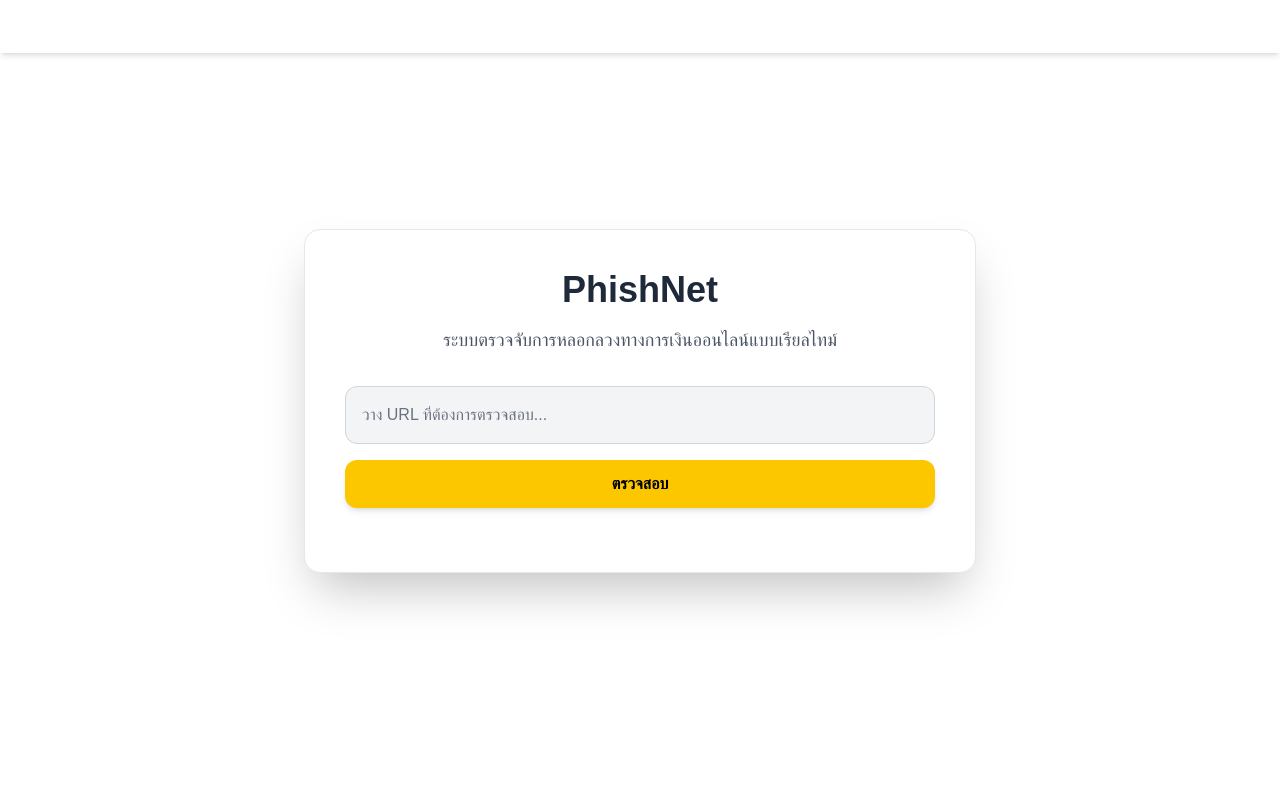
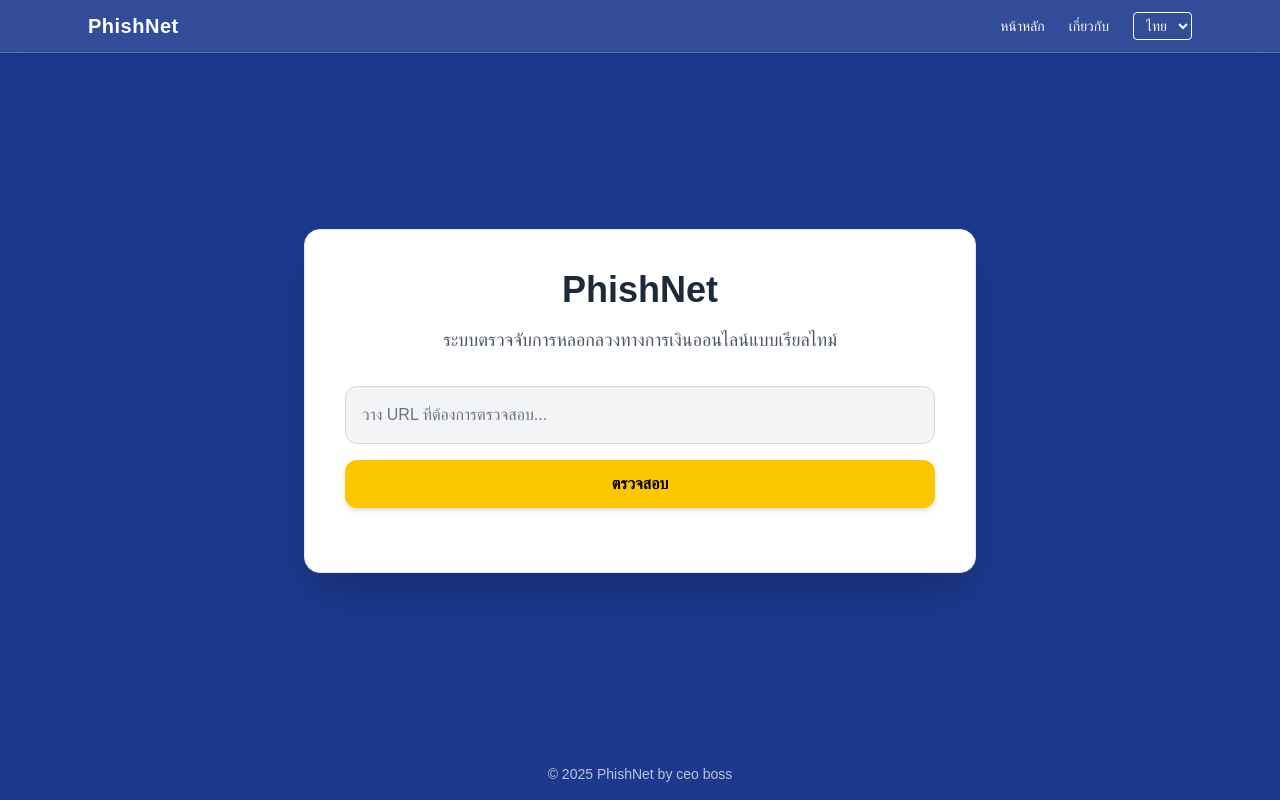
Before and after one commit to naruebet2551/phishnet, a Next.js app: page / in a window 1280 px wide. Built offline with nearby package versions, Linux system fonts and the light colour scheme.

Commit message:
แก้หน้า page.js

```diff
--- a/src/app/page.js
+++ b/src/app/page.js
@@ -128,8 +128,8 @@ export default function Home() {
   };
 
   return (
-    <main className="relative z-10 min-h-screen flex flex-col items-center justify-center overflow-hidden">
-      <nav className="sticky top-0 z-50 w-full bg-white/10 backdrop-blur-md shadow-md border-b border-white/20 text-white">
+    <main className="relative z-10 min-h-screen bg-blue-900 text-white flex flex-col items-center justify-center overflow-hidden">
+      <nav className="sticky top-0 z-50 w-full bg-white/10 backdrop-blur-md shadow-md border-b border-white/20">
         <div className="max-w-6xl mx-auto px-6 py-3 flex justify-between items-center">
           <span className="text-xl font-bold tracking-wide">{text[lang].title}</span>
           <div className="space-x-6 text-sm flex items-center">
@@ -151,7 +151,7 @@ export default function Home() {
       </nav>
 
       <div className="flex-grow flex flex-col items-center justify-center p-6 w-full">
-        <div className="bg-white shadow-2xl rounded-2xl p-10 w-full max-w-2xl text-gray-800 border border-gray-200">
+        <div className="bg-white text-gray-800 shadow-2xl rounded-2xl p-10 w-full max-w-2xl border border-gray-200">
           <h1 className="text-4xl font-extrabold mb-4 text-center">{text[lang].title}</h1>
           <p className="text-center text-gray-600 mb-8 text-lg">{text[lang].desc}</p>
 
```
